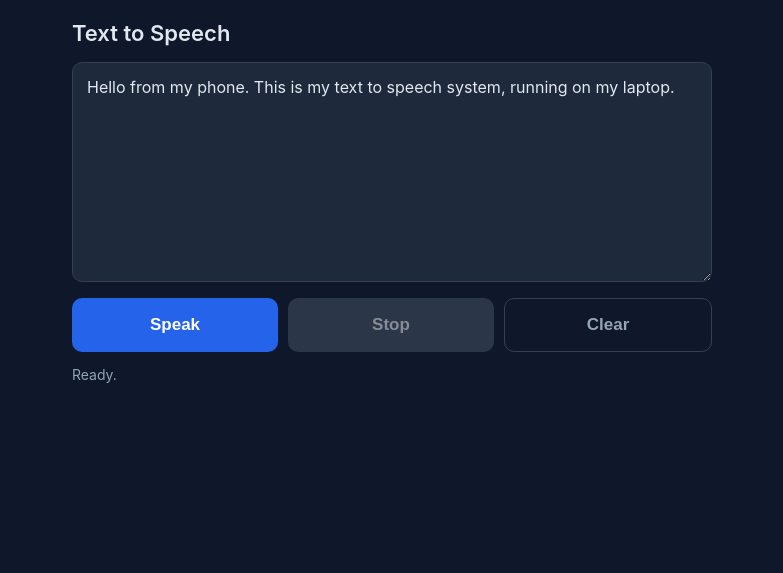
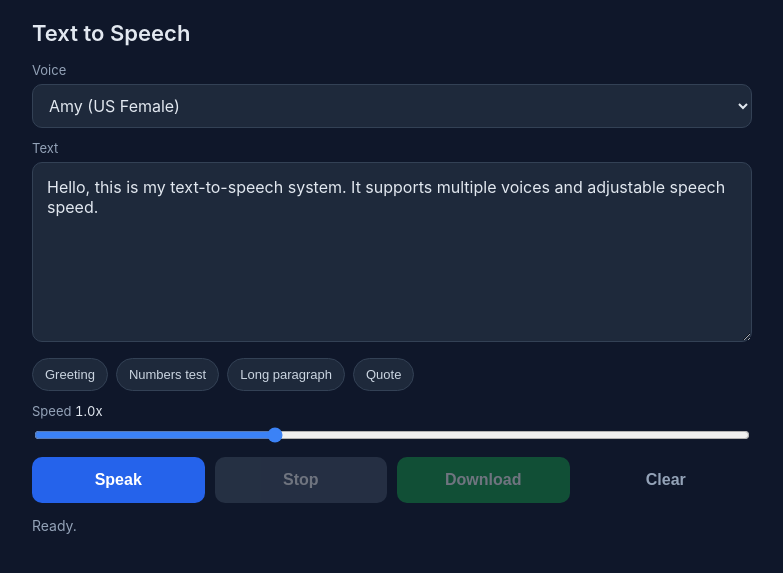
Before and after one commit to salokhiddin005/Text-To-Speech, a Flask app: page / in a window 1280 px wide. Shown: the top 573 px of the page, without its empty margins (248-1031 px from the left). Run offline with Flask 3, Linux system fonts and the light colour scheme; parts of the project's set-up code (start-up, migrations or seed data) failed here and were passed over.

Commit message:
Tier 1 features: voice picker, speed slider, download button, examples
- engine.py: lazy-loading voice cache (1 voice in RAM at a time fits free tier)
- 5 voices: Amy, Norman, Lessac (US), Alba, Northern (UK)
- /speak endpoint: voice and speed parameters
- /voices endpoint: lists available voices
- index.html: voice dropdown, speed slider with live value, examples chips,
  download button enabled after synthesis
- download_model.py: fetches all configured voices (idempotent)

```diff
--- a/server.py
+++ b/server.py
@@ -11,6 +11,7 @@ import socket
 from flask import Flask, jsonify, render_template, request, send_file
 
 from tts import TTSEngine
+from tts.engine import VOICES, DEFAULT_VOICE_ID
 
 app = Flask(__name__)
 engine = TTSEngine()
@@ -18,7 +19,12 @@ engine = TTSEngine()
 
 @app.route("/")
 def index():
-    return render_template("index.html")
+    return render_template("index.html", voices=VOICES, default_voice=DEFAULT_VOICE_ID)
+
+
+@app.route("/voices")
+def voices():
+    return jsonify(voices=VOICES, default=DEFAULT_VOICE_ID)
 
 
 @app.route("/speak", methods=["POST"])
@@ -27,12 +33,28 @@ def speak():
     text = (data.get("text") or "").strip()
     if not text:
         return jsonify(error="empty text"), 400
-    audio = engine.synthesize_to_wav_bytes(text)
+
+    voice_id = data.get("voice") or DEFAULT_VOICE_ID
+    if voice_id not in VOICES:
+        return jsonify(error=f"unknown voice {voice_id!r}"), 400
+
+    try:
+        speed = float(data.get("speed", 1.0))
+    except (TypeError, ValueError):
+        speed = 1.0
+    speed = max(0.5, min(speed, 2.0))
+    length_scale = 1.0 / speed
+
+    audio = engine.synthesize_to_wav_bytes(text, voice_id=voice_id, length_scale=length_scale)
     return send_file(io.BytesIO(audio), mimetype="audio/wav")
 
 
+@app.route("/health")
+def health():
+    return {"status": "ok"}
+
+
 def _local_ip() -> str:
-    """Best-effort guess at this machine's LAN IP, for printing instructions."""
     sock = socket.socket(socket.AF_INET, socket.SOCK_DGRAM)
     try:
         sock.connect(("8.8.8.8", 80))
--- a/templates/index.html
+++ b/templates/index.html
@@ -14,7 +14,7 @@
       padding: 20px;
     }
     .container {
-      max-width: 640px;
+      max-width: 720px;
       margin: 0 auto;
     }
     h1 {
@@ -22,41 +22,85 @@
       margin: 0 0 16px;
       font-weight: 600;
     }
+    label {
+      display: block;
+      font-size: 13px;
+      color: #94a3b8;
+      margin: 0 0 6px;
+    }
+    select, textarea, input[type="range"] {
+      width: 100%;
+      font-family: inherit;
+      font-size: 16px;
+      color: #e2e8f0;
+      background: #1e293b;
+      border: 1px solid #334155;
+      border-radius: 10px;
+    }
+    select { padding: 10px 12px; cursor: pointer; }
+    select:focus, textarea:focus { outline: none; border-color: #3b82f6; }
     textarea {
-      width: 100%;
-      min-height: 220px;
+      min-height: 180px;
       padding: 14px;
-      border-radius: 10px;
-      border: 1px solid #334155;
-      background: #1e293b;
-      color: #e2e8f0;
-      font-size: 16px;
-      font-family: inherit;
       resize: vertical;
     }
-    textarea:focus {
-      outline: none;
-      border-color: #3b82f6;
+    .field { margin-bottom: 12px; }
+    .examples {
+      display: flex;
+      flex-wrap: wrap;
+      gap: 8px;
+      margin: 8px 0 12px;
+    }
+    .examples button {
+      padding: 8px 12px;
+      background: #1e293b;
+      border: 1px solid #334155;
+      border-radius: 999px;
+      color: #cbd5e1;
+      font-size: 13px;
+      cursor: pointer;
+    }
+    .examples button:hover { border-color: #3b82f6; color: #e2e8f0; }
+    .speed-row {
+      display: flex;
+      align-items: center;
+      gap: 12px;
+    }
+    .speed-row input[type="range"] {
+      flex: 1;
+      accent-color: #3b82f6;
+      background: transparent;
+      border: 0;
+    }
+    .speed-value {
+      min-width: 48px;
+      text-align: right;
+      font-variant-numeric: tabular-nums;
+      color: #e2e8f0;
     }
     .row {
       display: flex;
       gap: 10px;
       margin-top: 12px;
+      flex-wrap: wrap;
     }
-    button {
+    button.action {
       flex: 1;
-      padding: 16px;
+      min-width: 120px;
+      padding: 14px;
       border: none;
       border-radius: 10px;
-      font-size: 17px;
+      font-size: 16px;
       font-weight: 600;
       cursor: pointer;
-      transition: opacity 0.15s;
+      transition: opacity 0.15s, transform 0.05s;
     }
-    button:disabled { opacity: 0.5; cursor: not-allowed; }
-    .speak { background: #2563eb; color: white; }
-    .stop  { background: #475569; color: white; }
-    .clear { background: transparent; color: #94a3b8; border: 1px solid #334155; }
+    button.action:active { transform: translateY(1px); }
+    button.action:disabled { opacity: 0.4; cursor: not-allowed; }
+    .speak    { background: #2563eb; color: white; }
+    .stop     { background: #475569; color: white; }
+    .download { background: #16a34a; color: white; }
+    .clear    { background: transparent; color: #94a3b8; border: 1px solid #334155; }
     .status {
       margin-top: 14px;
       color: #94a3b8;
@@ -68,49 +112,102 @@
 <body>
   <div class="container">
     <h1>Text to Speech</h1>
-    <textarea id="text" placeholder="Type or paste text...">Hello from my phone. This is my text to speech system, running on my laptop.</textarea>
+
+    <div class="field">
+      <label for="voice">Voice</label>
+      <select id="voice">
+        {% for voice_id, voice_name in voices.items() %}
+        <option value="{{ voice_id }}" {% if voice_id == default_voice %}selected{% endif %}>{{ voice_name }}</option>
+        {% endfor %}
+      </select>
+    </div>
+
+    <div class="field">
+      <label for="text">Text</label>
+      <textarea id="text" placeholder="Type or paste text...">Hello, this is my text-to-speech system. It supports multiple voices and adjustable speech speed.</textarea>
+    </div>
+
+    <div class="examples">
+      <button data-example="Hello! Welcome to my text to speech system.">Greeting</button>
+      <button data-example="Dr. Smith owes me 1234 dollars on the 21st of June at 3:45 p.m.">Numbers test</button>
+      <button data-example="The quick brown fox jumps over the lazy dog. This pangram contains every letter of the English alphabet at least once.">Long paragraph</button>
+      <button data-example="Life is what happens to you while you are busy making other plans.">Quote</button>
+    </div>
+
+    <div class="field">
+      <label for="speed">Speed <span class="speed-value" id="speedValue">1.0x</span></label>
+      <div class="speed-row">
+        <input type="range" id="speed" min="0.5" max="2.0" step="0.1" value="1.0">
+      </div>
+    </div>
+
     <div class="row">
-      <button class="speak" id="speakBtn">Speak</button>
-      <button class="stop" id="stopBtn" disabled>Stop</button>
-      <button class="clear" id="clearBtn">Clear</button>
+      <button class="action speak"    id="speakBtn">Speak</button>
+      <button class="action stop"     id="stopBtn"     disabled>Stop</button>
+      <button class="action download" id="downloadBtn" disabled>Download</button>
+      <button class="action clear"    id="clearBtn">Clear</button>
     </div>
+
     <div class="status" id="status">Ready.</div>
     <audio id="player" style="display:none"></audio>
   </div>
 
   <script>
-    const textbox  = document.getElementById('text');
-    const speakBtn = document.getElementById('speakBtn');
-    const stopBtn  = document.getElementById('stopBtn');
-    const clearBtn = document.getElementById('clearBtn');
-    const status   = document.getElementById('status');
-    const player   = document.getElementById('player');
+    const textbox     = document.getElementById('text');
+    const voiceSelect = document.getElementById('voice');
+    const speedInput  = document.getElementById('speed');
+    const speedValue  = document.getElementById('speedValue');
+    const speakBtn    = document.getElementById('speakBtn');
+    const stopBtn     = document.getElementById('stopBtn');
+    const downloadBtn = document.getElementById('downloadBtn');
+    const clearBtn    = document.getElementById('clearBtn');
+    const status      = document.getElementById('status');
+    const player      = document.getElementById('player');
 
-    let currentUrl = null;
+    let currentBlob = null;
+    let currentUrl  = null;
 
     function setBusy(busy) {
       speakBtn.disabled = busy;
       stopBtn.disabled  = !busy;
     }
 
+    speedInput.addEventListener('input', () => {
+      speedValue.textContent = parseFloat(speedInput.value).toFixed(1) + 'x';
+    });
+
+    document.querySelectorAll('.examples button').forEach((btn) => {
+      btn.addEventListener('click', () => {
+        textbox.value = btn.dataset.example;
+        textbox.focus();
+      });
+    });
+
     async function speak() {
       const text = textbox.value.trim();
       if (!text) return;
       setBusy(true);
+      downloadBtn.disabled = true;
       status.textContent = 'Synthesizing...';
       try {
         const res = await fetch('/speak', {
           method: 'POST',
           headers: { 'Content-Type': 'application/json' },
-          body: JSON.stringify({ text }),
+          body: JSON.stringify({
+            text,
+            voice: voiceSelect.value,
+            speed: parseFloat(speedInput.value),
+          }),
         });
         if (!res.ok) throw new Error(`server error ${res.status}`);
         const blob = await res.blob();
         if (currentUrl) URL.revokeObjectURL(currentUrl);
-        currentUrl = URL.createObjectURL(blob);
+        currentBlob = blob;
+        currentUrl  = URL.createObjectURL(blob);
         player.src = currentUrl;
         await player.play();
         status.textContent = 'Playing...';
+        downloadBtn.disabled = false;
       } catch (err) {
         status.textContent = 'Error: ' + err.message;
         setBusy(false);
@@ -124,9 +221,21 @@
       setBusy(false);
     }
 
+    function download() {
+      if (!currentBlob) return;
+      const a = document.createElement('a');
+      a.href = currentUrl;
+      a.download = `speech-${Date.now()}.wav`;
+      document.body.appendChild(a);
+      a.click();
+      a.remove();
+      status.textContent = 'Downloaded.';
+    }
+
     speakBtn.addEventListener('click', speak);
     stopBtn.addEventListener('click', stop);
-    clearBtn.addEventListener('click', () => { textbox.value = ''; });
+    downloadBtn.addEventListener('click', download);
+    clearBtn.addEventListener('click', () => { textbox.value = ''; textbox.focus(); });
 
     player.addEventListener('ended', () => {
       status.textContent = 'Done.';
```
Also changed, not shown: download_model.py (+19 -13 lines), tts/engine.py (+54 -17 lines).
